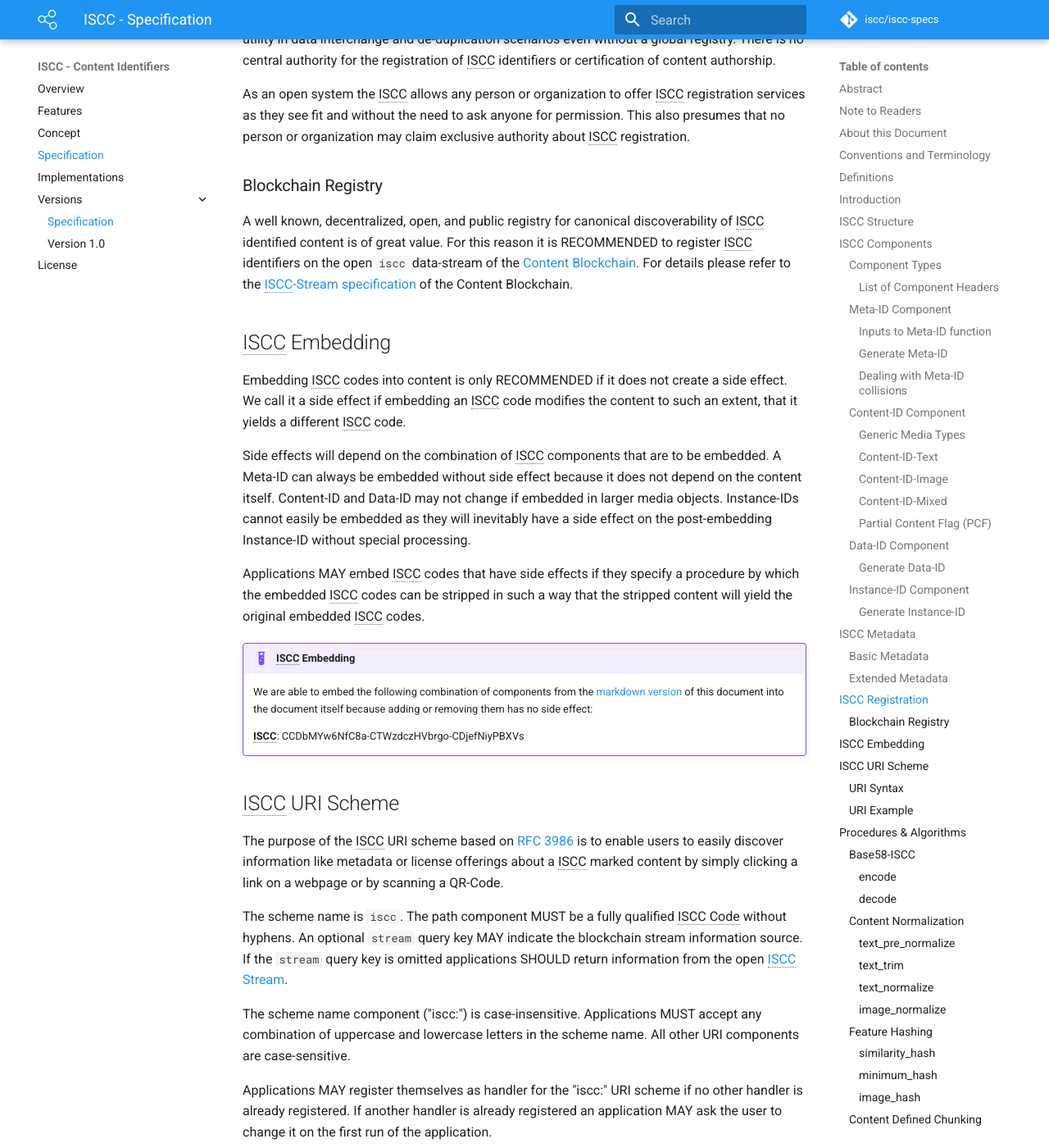
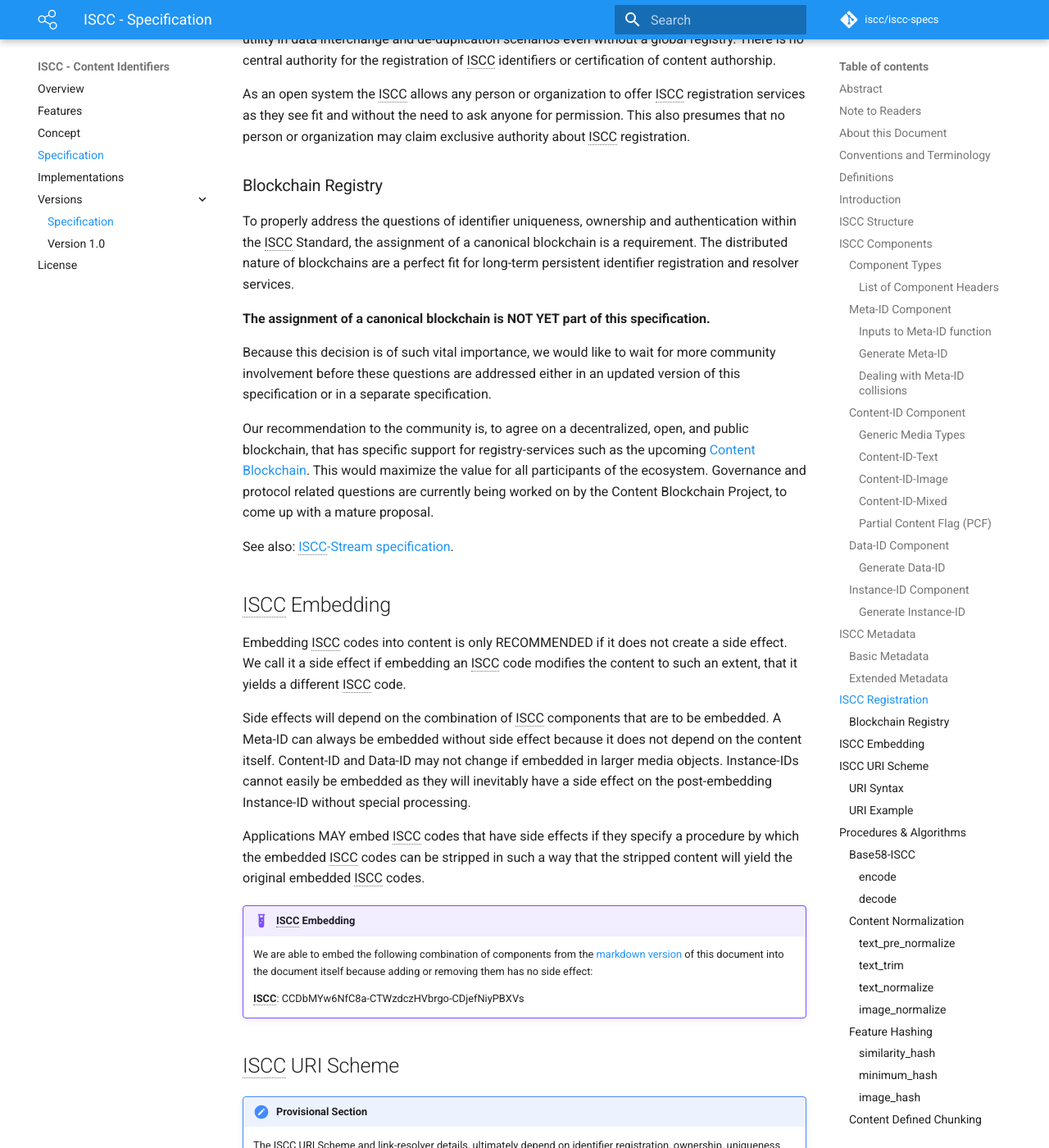
Before and after one commit to iscc/iscc-specs, an MkDocs documentation site: the page built from docs/specification.md, in a window 1280 px wide and 1400 px high, scrolled down 15852 px. Shown: the whole window at 82% size. Built offline with MkDocs 1.6.1 and Material for MkDocs 9.7.7, drawn with Linux system fonts in a browser that asks for light colours; comment, search, counter and statistics services are not loaded; some of the changed text lies outside the part shown.

Commit message:
Clarify current scope of specification regarding blockchain registry.

```diff
--- a/docs/specification.md
+++ b/docs/specification.md
@@ -365,7 +365,15 @@
 
 ### Blockchain Registry
 
-A well known, decentralized, open, and public registry for canonical discoverability of ISCC identified content is of great value. For this reason it is RECOMMENDED to register ISCC identifiers on the open `iscc` data-stream of the [Content Blockchain](https://content-blockchain.org/). For details please refer to the [ISCC-Stream specification](https://coblo.github.io/cips/cip-0003-iscc/) of the Content Blockchain.
+To properly address the questions of identifier uniqueness, ownership and authentication within the ISCC Standard, the assignment of a canonical blockchain is a requirement. The distributed nature of blockchains are a perfect fit for long-term persistent identifier registration and resolver services.
+
+**The assignment of a canonical blockchain is NOT YET part of this specification.**
+
+Because this decision is of such vital importance, we would like to wait for more community involvement before these questions are addressed either in an updated version of this specification or in a separate specification.
+
+Our recommendation to the community is, to agree on a decentralized, open, and public blockchain, that has specific support for registry-services such as the upcoming [Content Blockchain](https://content-blockchain.org/). This would maximize the value for all participants of the ecosystem. Governance and protocol related questions are currently being worked on by the Content Blockchain Project, to come up with a mature proposal.
+
+See also: [ISCC-Stream specification](https://coblo.github.io/cips/cip-0003-iscc/).
 
 ## ISCC Embedding
 
@@ -382,6 +390,10 @@
     **ISCC**: CCDbMYw6NfC8a-CTWzdczHVbrgo-CDjefNiyPBXVs
 
 ## ISCC URI Scheme
+
+!!! note "Provisional Section"
+
+    The ISCC URI Scheme and link-resolver details, ultimately depend on identifier registration, ownership, uniqueness and governance related decisions which are not yet part of this specification. See also: [Blockchain Registry](#blockchain-registry).
 
 The purpose of the ISCC URI scheme based on [RFC 3986](https://www.ietf.org/rfc/rfc3986.txt) is to enable users to easily discover information like metadata or license offerings about a ISCC marked content by simply clicking a link on a webpage or by scanning a QR-Code.
 
```
